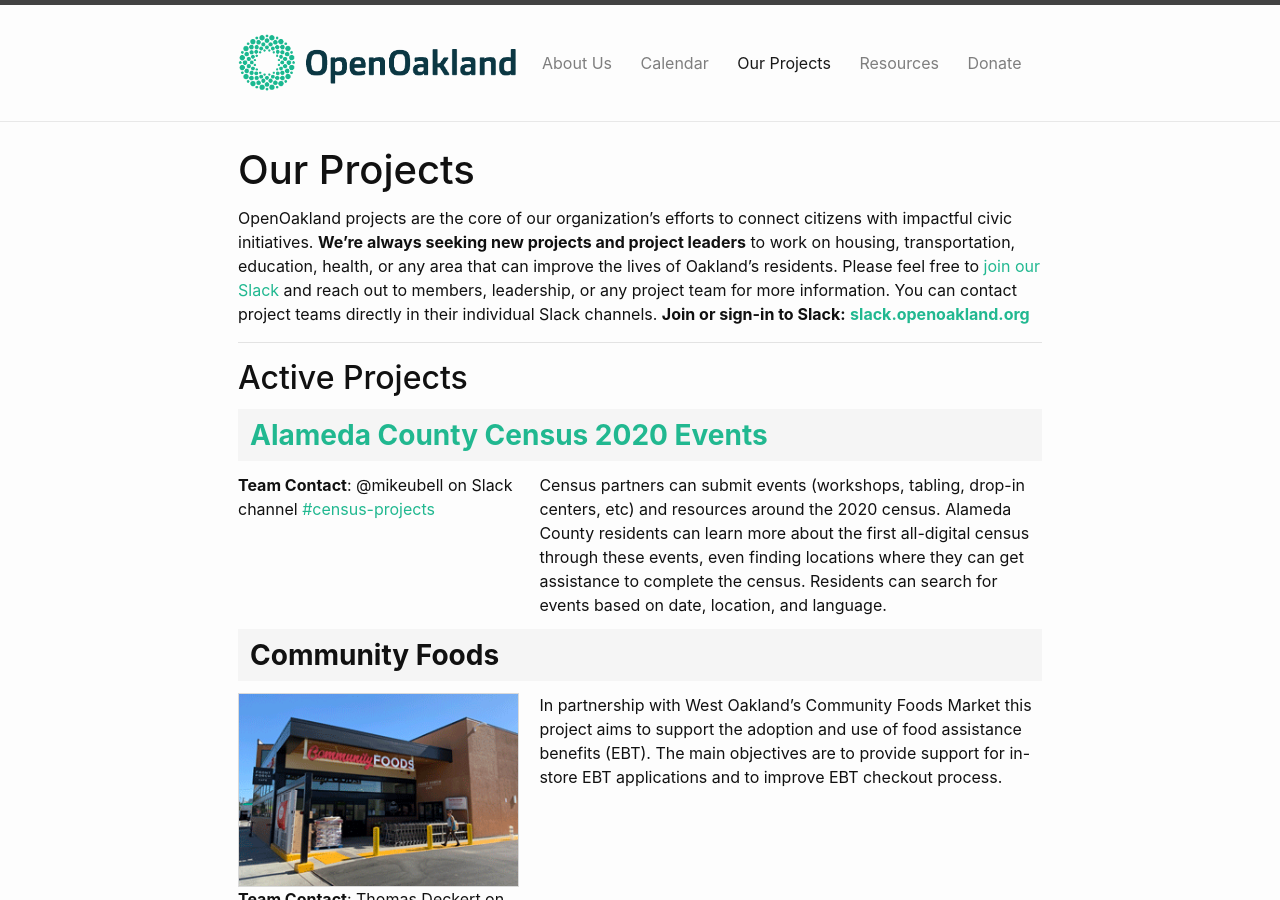
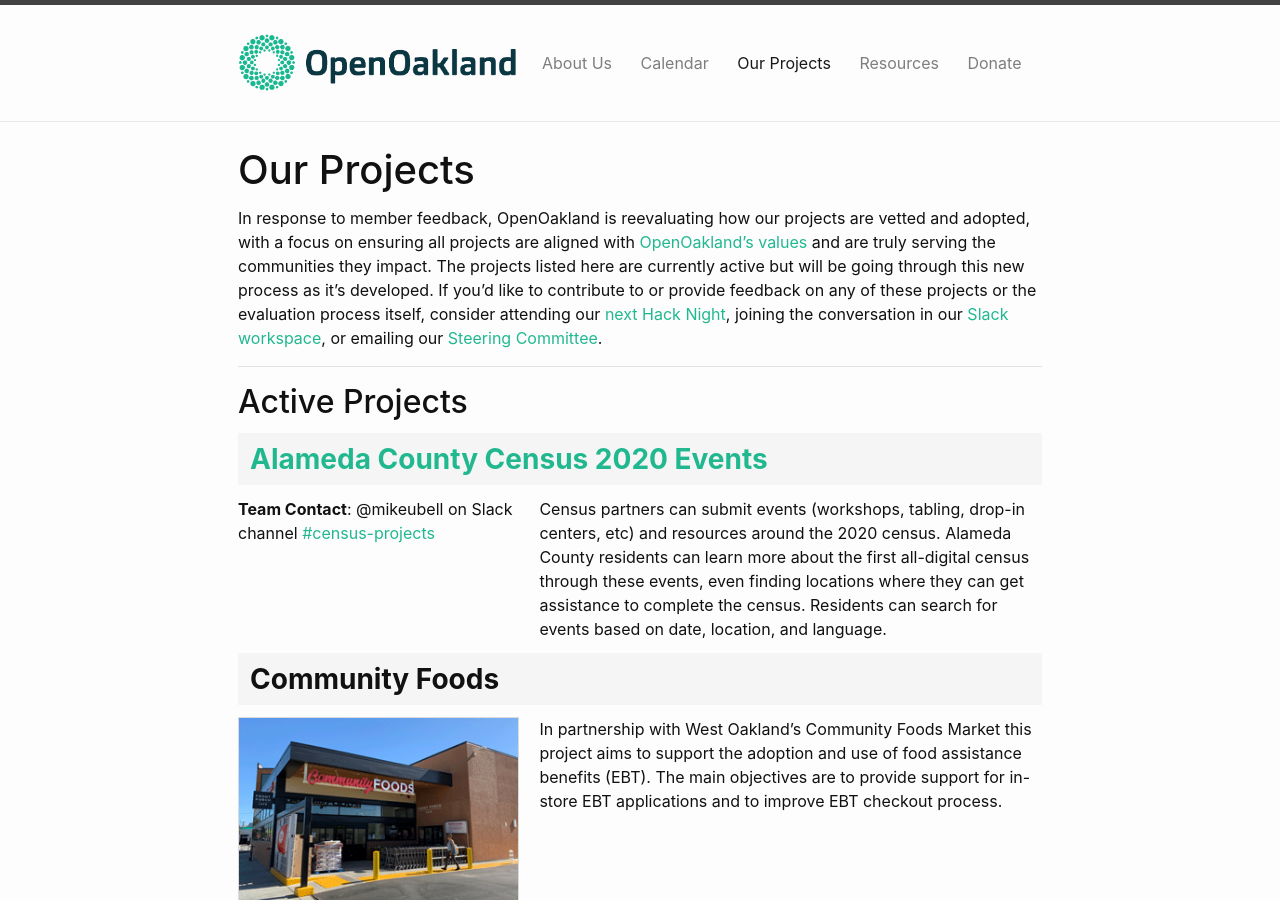
Before and after one commit to openoakland/openoakland.org, a Jekyll site: the page built from src/projects.md, in a window 1280 px wide and 900 px high. Built offline with Jekyll 4.4.1, drawn with Linux system fonts in a browser that asks for light colours.

Commit message:
Updated intro to Projects
Replaced existing intro to reflect current evaluation process and invite feedback.

```diff
--- a/src/projects.md
+++ b/src/projects.md
@@ -5,7 +5,7 @@
 layout: page
 ---
 
-OpenOakland projects are the core of our organization's efforts to connect citizens with impactful civic initiatives. **We're always seeking new projects and project leaders** to work on housing, transportation, education, health, or any area that can improve the lives of Oakland's residents. Please feel free to [join our Slack](https://docs.google.com/forms/d/e/1FAIpQLSee_qdE0qCmhufJC94MmSRVDLPAhhFJO4QMzuC31Kh0lxI_Mg/viewform?usp=sf_link) and reach out to members, leadership, or any project team for more information. You can contact project teams directly in their individual Slack channels. **Join or sign-in to Slack:**  [**slack.openoakland.org**](http://slack.openoakland.org/){: target="_blank" rel="noopener noreferrer"}
+In response to member feedback, OpenOakland is reevaluating how our projects are vetted and adopted, with a focus on ensuring all projects are aligned with [OpenOakland’s values](https://openoakland.org/our-values) and are truly serving the communities they impact. The projects listed here are currently active but will be going through this new process as it’s developed. If you’d like to contribute to or provide feedback on any of these projects or the evaluation process itself, consider attending our [next Hack Night](https://www.meetup.com/OpenOakland/events/), joining the conversation in our [Slack workspace](http://slack.openoakland.org/), or emailing our [Steering Committee](mailto:steering@openoakland.org).
 
 ---
 
```
